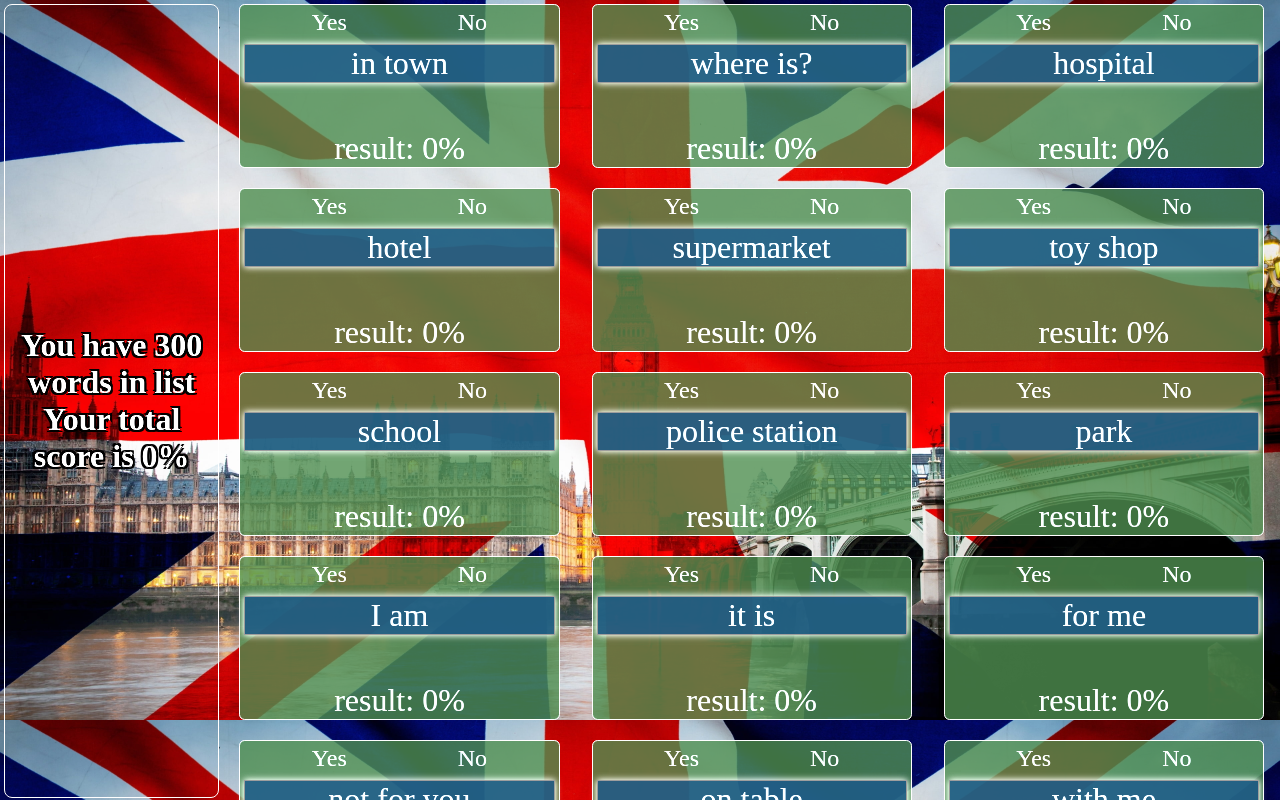
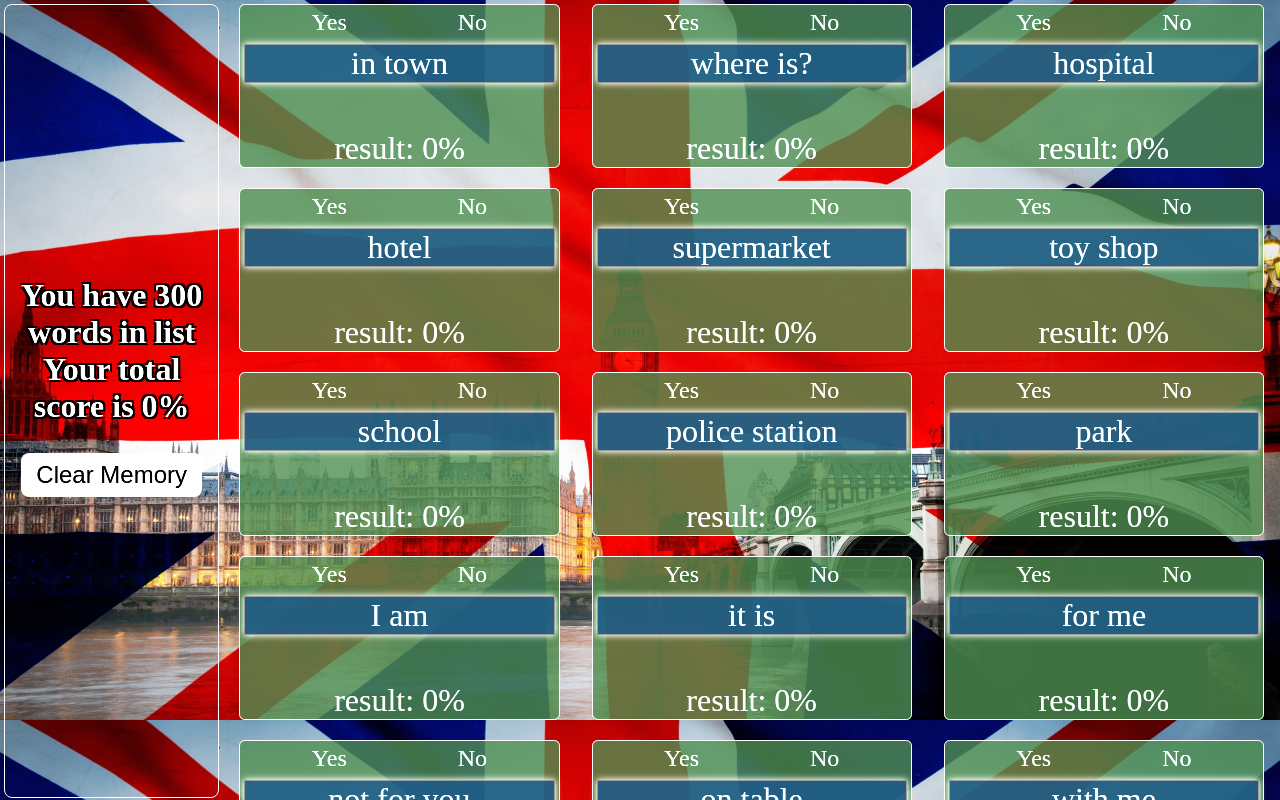
Before and after one commit to nobugsatcoding/10-react-learnwords-app, a React (Create React App) app: page / in a window 1280 px wide. Shown: the top 800 px of the page. Built offline with nearby package versions, Linux system fonts and the light colour scheme.

Commit message:
button clear local storage added

```diff
--- a/src/App.css
+++ b/src/App.css
@@ -15,9 +15,29 @@
   position: sticky;
   top: 0.25rem;
   display: flex;
-  align-items: center;
+  flex-direction: column;
+  justify-content: center;
   text-align: center;
   text-shadow: 2px 2px #000, -2px 2px #000, 2px -2px #000000, -2px -2px #000;
+}
+
+.clearButton {
+  font-size: 1.5rem;
+  margin: 1.75rem 0;
+  border-radius: 0.5rem;
+  border: none;
+  padding: 0.5rem 0;
+  transition: 0.3s ease;
+}
+
+.clearButton:hover {
+  background: #ff0000;
+  color: #fff;
+}
+
+.clearButton:active {
+  letter-spacing: 2px;
+  transform: translateY(12px);
 }
 
 .voteIcon {
@@ -27,6 +47,7 @@
   padding: 0.25rem 1rem;
   cursor: pointer;
 }
+
 .yes,
 .no {
   padding: 0 0.5rem;
--- a/src/components/SidePanel.jsx
+++ b/src/components/SidePanel.jsx
@@ -12,6 +12,12 @@ export const SidePanel = ({
       ? `${((totalLikes / totalClicks) * 100).toFixed(0)}%`
       : '0%';
 
+      const handleClearMemory = () => {
+        localStorage.removeItem('countLikeClick');
+        localStorage.removeItem('countDislikeClick');
+
+      };
+
   return (
     <div>
       <div className="sidePanel">
@@ -22,6 +28,7 @@ export const SidePanel = ({
         Your total
         <br />
         score is {totalScorePercentage}
+        <button className="clearButton" onClick={handleClearMemory}>Clear Memory</button>
       </div>
     </div>
   );
```
